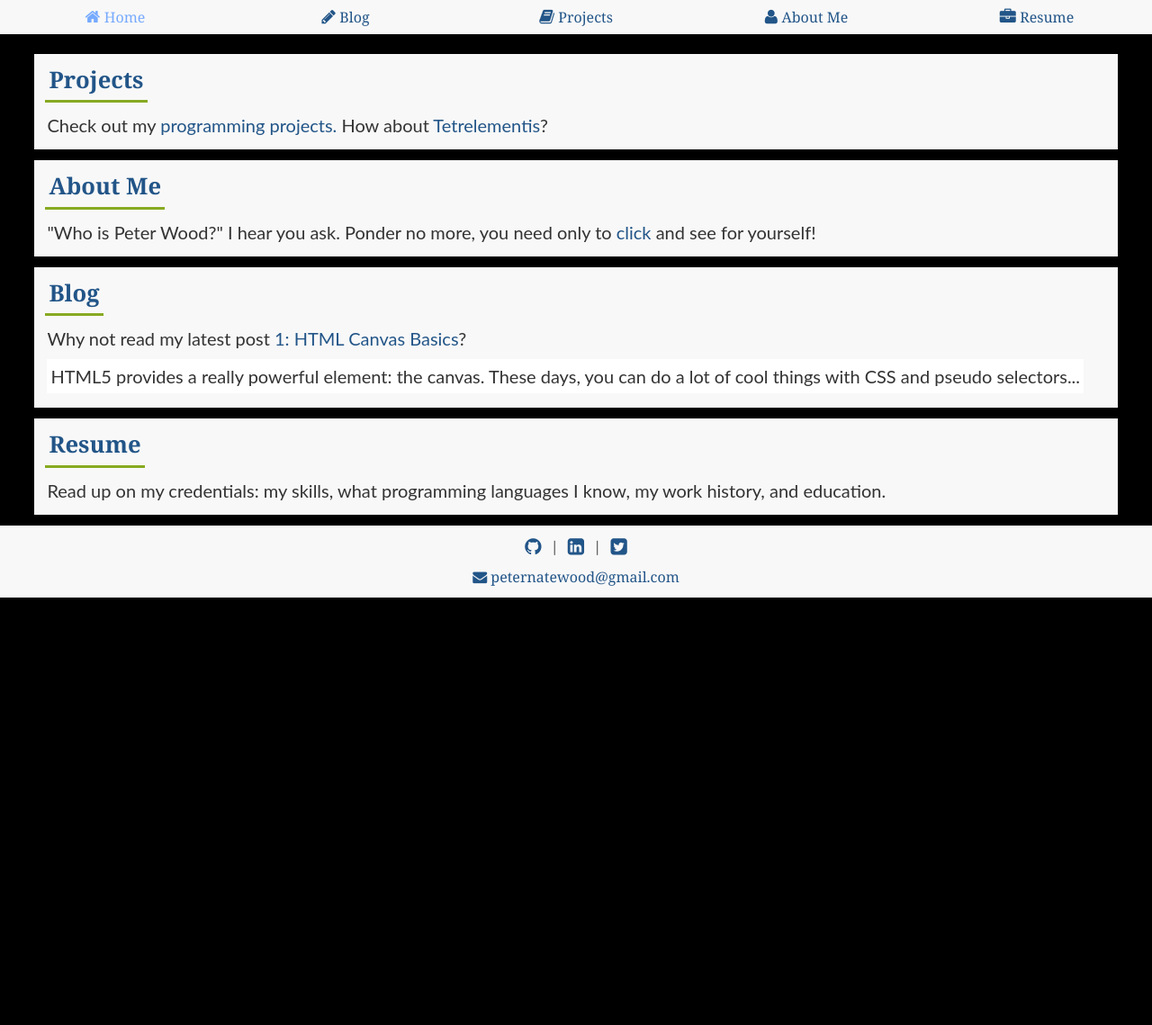
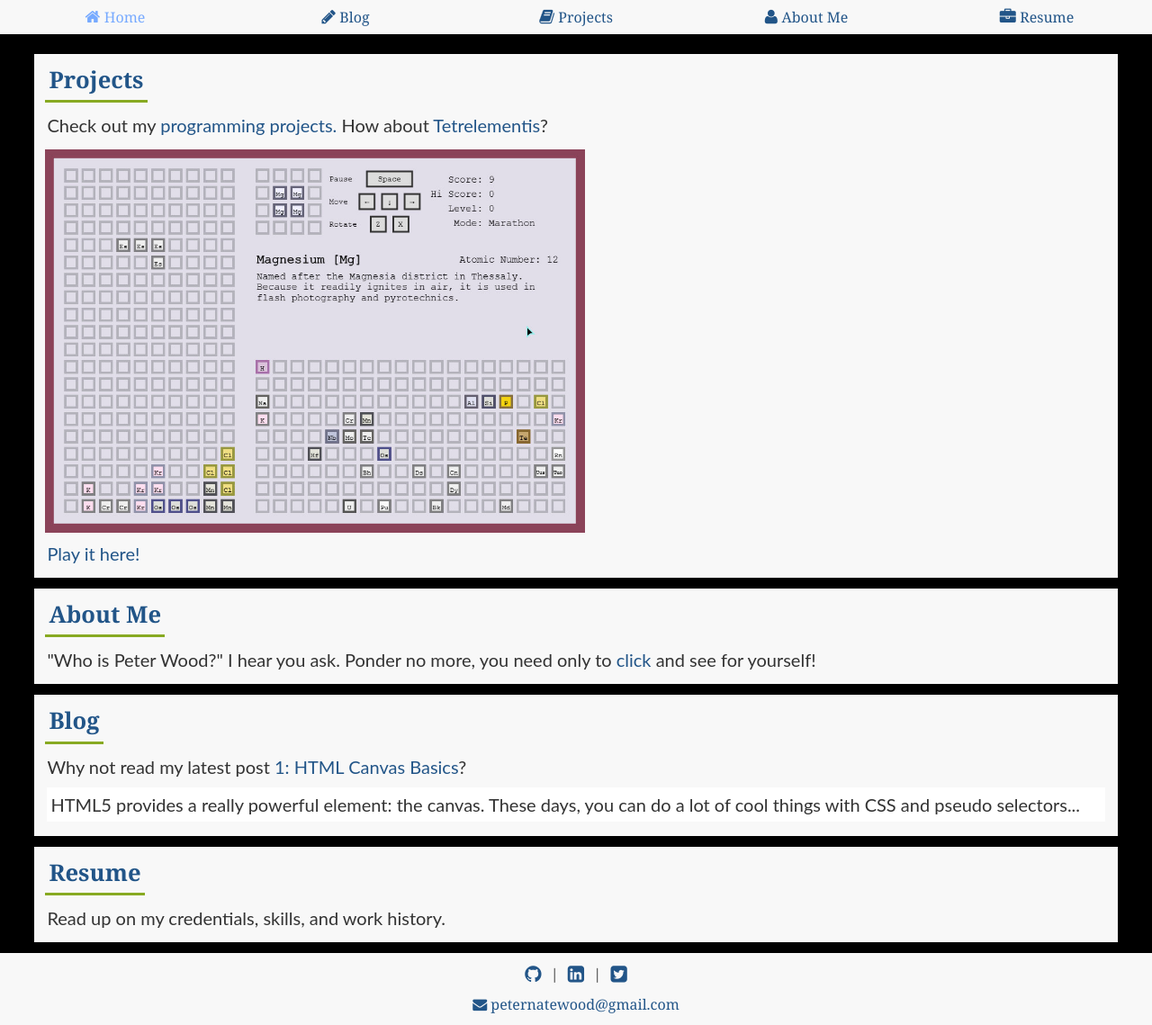
Before and after one commit to peternatewood/RoyTuesday.github.io, a Jekyll site: the page built from index.html, in a window 1280 px wide and 1139 px high. Shown: the whole window at 90% size. Built offline with Jekyll 4.4.1, drawn with Linux system fonts in a browser that asks for light colours.

Commit message:
Add tetrelementis screenshot to home page

```diff
--- a/_sass/phone.scss
+++ b/_sass/phone.scss
@@ -46,6 +46,11 @@ canvas {
   width: 100%;
 }
 
+.only-tablet-up,
+.only-desktop-up {
+  display: none;
+}
+
 nav {
   position: fixed;
   display: flex;
@@ -85,7 +90,6 @@ article {
   }
 }
 .article-body {
-  display: inline-block;
   line-height: 1.4;
   padding: 4px 14px 12px;
   margin: 0;
--- a/_sass/tablet.scss
+++ b/_sass/tablet.scss
@@ -1,6 +1,10 @@
 @media screen and (min-width: 600px) {
   body {
     padding-top: 3em;
+  }
+
+  .only-tablet-up {
+    display: block;
   }
 
   .nav-link {
--- a/index.html
+++ b/index.html
@@ -7,7 +7,13 @@ layout: default
     <a class="home-link" href={{ "/projects" | prepend: site.baseurl }} title="Projects">Projects</a>
   </h2>
   <p class="article-body">
-    Check out my <a href="{{ "/projects" | prepend: site.baseurl }}">programming projects.</a> How about <a href={{ "/projects/tetrelementis" | prepend: site.baseurl }} title="Tetrelementis">Tetrelementis</a>?
+    Check out my <a href="{{ "/projects" | prepend: site.baseurl }}">programming projects.</a> How about <a href={{ "/projects/summary/tetrelementis" | prepend: site.baseurl }} title="Tetrelementis">Tetrelementis</a>?
+  </p>
+  <div class="image-wrapper only-tablet-up">
+    <img src="{{ "/imgs/tetrelementis.jpg" | prepend: site.baseurl }}">
+  </div>
+  <p class="article-body">
+    <a href={{ "/projects/tetrelementis" }}>Play it here!</a>
   </p>
 </article>
 <article>
@@ -34,6 +40,6 @@ layout: default
     <a class="home-link" href={{ site.resume | prepend: site.baseurl }} title="Resume">Resume</a>
   </h2>
   <p class="article-body">
-    Read up on my credentials: my skills, what programming languages I know, my work history, and education.
+    Read up on my credentials, skills, and work history.
   </p>
 </article>
```
